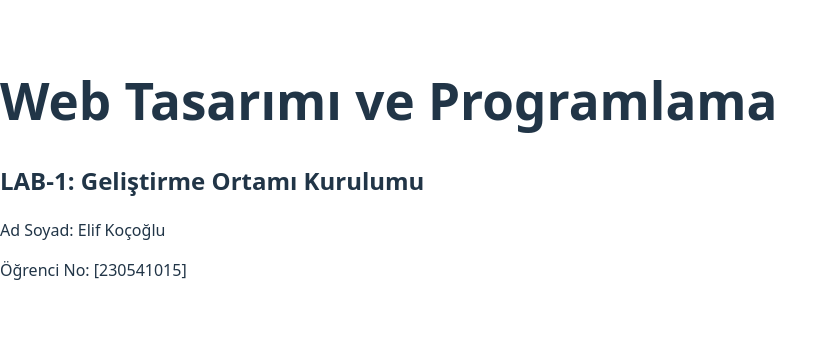
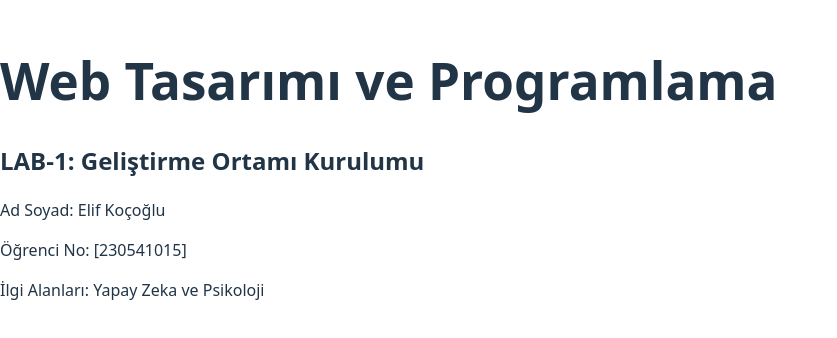
Before and after one commit to elifkocoglu/web-lab-hello, a React (Vite) app: page / in a window 1280 px wide. Shown: the part 232-570 px from the top of the page, without its empty margins (0-837 px from the left). Built offline with nearby package versions, Linux system fonts and the light colour scheme.

Commit message:
feat: finalize app ui with interests

```diff
--- a/src/App.tsx
+++ b/src/App.tsx
@@ -5,6 +5,7 @@ function App() {
       <h2>LAB-1: Geliştirme Ortamı Kurulumu</h2>
       <p>Ad Soyad: Elif Koçoğlu</p>
 <p>Öğrenci No: [230541015]</p>
+<p>İlgi Alanları: Yapay Zeka ve Psikoloji</p>
     </div>
   )
 }
```
